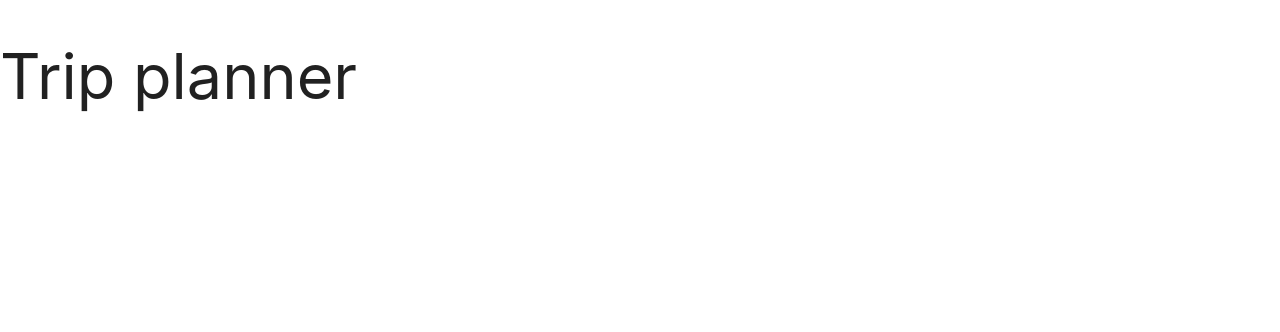
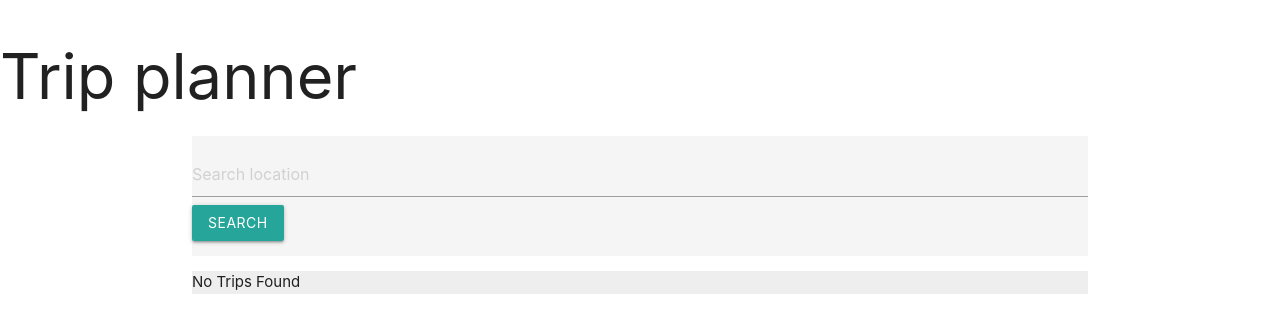
Before and after one commit to marjanmukram/trip-planner, a React (Create React App) app: page / in a window 1280 px wide. Shown: the top 332 px of the page. Built offline with nearby package versions, Linux system fonts and the light colour scheme.

Commit message:
TripJoinPage complete

```diff
--- a/src/App.js
+++ b/src/App.js
@@ -1,10 +1,12 @@
 import React, { Component } from 'react';
+import TripJoinPage from './components/join-trip/TripJoinPage';
 
 class App extends Component {
   render() {
     return (
       <div>
         <h1>Trip planner</h1>
+        <TripJoinPage />
       </div>
     );
   }
--- a/src/components/join-trip/Trip.jsx
+++ b/src/components/join-trip/Trip.jsx
@@ -13,15 +13,17 @@ class Trip extends Component {
         // create destination string
         let destinationString = "";
         for (let i = 0; i < destinations.length; i++) {
+            // capitalize location
+            let location = destinations[i].charAt(0).toUpperCase() + destinations[i].slice(1)
             if (i === destinations.length - 1) {
-                destinationString += destinations[i];
+                destinationString += location;
                 break;
             }
-            destinationString += destinations[i] + " to ";
+            destinationString += location + " to ";
         }
 
         // create img string
-        let imgSrc = "https://source.unsplash.com/1600x900/?" + destinations[0];
+        let imgSrc = "https://source.unsplash.com/1600x900/?random," + destinations[0];
 
         return (
 
--- a/src/components/join-trip/TripJoinPage.jsx
+++ b/src/components/join-trip/TripJoinPage.jsx
@@ -10,7 +10,7 @@ class TripJoinPage extends Component {
                     id: 1,
                     name: "My Trip to Galle",
                     planner: "John Doe",
-                    destinations: ["Galle", "Mirissa", "Hambantota"],
+                    destinations: ["galle", "mirissa", "hambantota"],
                     startDate: "2019-04-15",
                     endDate: "2019-04-25",
                     currentTravellers: 3
@@ -19,7 +19,7 @@ class TripJoinPage extends Component {
                     id: 2,
                     name: "The Galle-Kandy Trip",
                     planner: "Bradley Smith",
-                    destinations: ["Galle", "Kandy"],
+                    destinations: ["galle", "kandy"],
                     startDate: "2019-04-15",
                     endDate: "2019-04-19",
                     currentTravellers: 1
@@ -28,10 +28,28 @@ class TripJoinPage extends Component {
                     id: 3,
                     name: "Surf It",
                     planner: "Philip Samson",
-                    destinations: ["Galle", "Hambantota", "Arugambay"],
+                    destinations: ["galle", "hambantota", "arugambay"],
                     startDate: "2019-04-15",
-                    endDate: "2019-04-20",
+                    endDate: "2019-04-18",
                     currentTravellers: 5
+                },
+                {
+                    id: 4,
+                    name: "Hiking Trip",
+                    planner: "Jenifer Kate",
+                    destinations: ["kandy", "nuwara eliya"],
+                    startDate: "2019-04-15",
+                    endDate: "2019-04-22",
+                    currentTravellers: 5
+                },
+                {
+                    id: 5,
+                    name: "Car Pooling",
+                    planner: "Peter Ken",
+                    destinations: ["nuwara eliya", "kandy", "horana"],
+                    startDate: "2019-04-15",
+                    endDate: "2019-04-27",
+                    currentTravellers: 4
                 }
             ]
         }
@@ -43,18 +61,33 @@ class TripJoinPage extends Component {
         // console.log(this.state.location);
 
         let searchLocation = this.state.location;
-        let selectedTrips;
+        let trips = this.state.trips;
+        let matchingTrips = [];
 
+        // Check if searched location is Not empty, and exists in one of the existing trips
         if (searchLocation) {
-            // this.state.destinations
+            for (let i = 0; i < trips.length; i++) {
+                if (trips[i].destinations.includes(searchLocation.toLowerCase())) {
+                    matchingTrips.push(trips[i]);
+                }
+            }
+        }
+
+        if (matchingTrips) {
+            this.setState({ matchingTrips: matchingTrips })
+        } else {
+            this.setState({ matchingTrips: undefined })
         }
     }
 
     render() {
-        console.log(this.state);
+        //console.log(this.state);
+
+        let results = this.state.matchingTrips ? <TripList trips={this.state.matchingTrips} /> : <p>No Trips Found</p>;
 
         return (
             <div className="container">
+                {/* <h2>Join a trip</h2> */}
                 <div className="search section grey lighten-4 col m6">
                     <form onSubmit={(e) => { this.handleSearch(e) }}>
                         <input type="text" placeholder="Search location" onChange={(e) => this.setState({ location: e.target.value })} />
@@ -63,7 +96,8 @@ class TripJoinPage extends Component {
                 </div>
                 <div className="row">
                     <div className="trip-list grey lighten-3">
-                        <TripList trips={this.state.trips} />
+                        {/* <TripList trips={this.state.matchingTrips} /> */}
+                        {results}
                     </div>
                 </div>
             </div>
```
